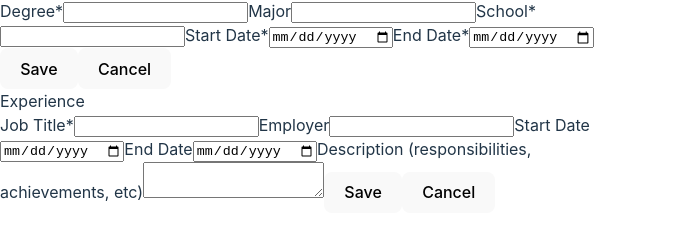
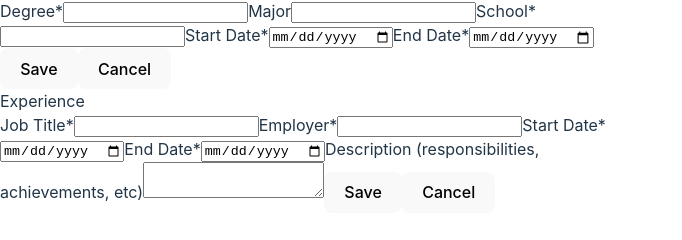
Before and after one commit to otomdee/CV-app, a React (Vite) app: page / in a window 1280 px wide. Shown: the part 354-594 px from the top of the page, without its empty margins (0-682 px from the left). Built offline with nearby package versions, Linux system fonts and the light colour scheme.

Commit message:
add CV experience form submit

```diff
--- a/src/App.jsx
+++ b/src/App.jsx
@@ -3,13 +3,14 @@ import EditComps from './editComps'
 import './App.css'
 import CVPage from './CVPage'
 import CVEducation from './CVEducation'
+import CVExperience from './CVExperience'
 
 function App() {
 
   //use App state
   const [nameText, setText] = useState(["","",""]);
   const [eduArr, setEduArr] = useState([]);
-
+  const [expArr, setExpArr] = useState([]);
 
   function handleNameChange(event, id) {
 
@@ -19,13 +20,18 @@ function App() {
     setText(newText);
 }
 
-
   function handleEduChange(event, eduObj) {
-
     let newArr = [...eduArr];
     newArr.push(< CVEducation eduObj={eduObj} />)
 
     setEduArr(newArr);
+  }
+
+  function handleExpChange(event, expObj) {
+    let newArr = [...expArr];
+    newArr.push(< CVExperience expObj={expObj} />)
+
+    setExpArr(newArr);
   }
 
   return (
@@ -36,6 +42,7 @@ function App() {
           nameText={nameText}
           handleNameChange={handleNameChange}
           handleEduChange={handleEduChange}
+          handleExpChange={handleExpChange}
           />
         </div>
 
@@ -43,6 +50,7 @@ function App() {
           <CVPage
           nameText={nameText}
           eduArr={eduArr}
+          expArr={expArr}
           />
         </div>
        </div>
--- /dev/null
+++ b/src/CVExperience.jsx
@@ -0,0 +1,18 @@
+export default function CVExperience({expObj}) {
+
+    let startDate = new Date(expObj.startDate);
+    startDate = startDate.toLocaleString('en-US', { month: 'short', year: 'numeric' });
+
+    let endDate = new Date(expObj.endDate);
+    endDate = endDate.toLocaleString('en-US', { month: 'short', year: 'numeric' });
+
+    return (
+        <div>
+            <h1>Professional Experience</h1>
+            <span>{startDate + "-" + endDate}</span>
+            <span>{expObj.jobTitle}</span>
+            <span>{expObj.employer}</span>
+            <span>{expObj.description}</span>
+        </div>
+    )
+}
--- a/src/CVPage.jsx
+++ b/src/CVPage.jsx
@@ -1,4 +1,4 @@
-export default function CVPage({nameText, eduArr}) {
+export default function CVPage({nameText, eduArr, expArr}) {
     return (
         <div className="cvPage">
             <div className="cvName">
@@ -10,6 +10,10 @@ export default function CVPage({nameText, eduArr}) {
             <div className="eduArrs">
                 {eduArr}
             </div>
+
+            <div className="cvExperience">
+                {expArr}
+            </div>
         </div>
     )
 }
--- a/src/EditComps.jsx
+++ b/src/EditComps.jsx
@@ -2,7 +2,7 @@ import Personal from "./Personal"
 import Education from "./Education"
 import Experience from "./Experience"
 
-export default function EditComps({nameText, handleNameChange, handleEduChange}) {
+export default function EditComps({nameText, handleNameChange, handleEduChange, handleExpChange}) {
 
 
     return (
@@ -11,7 +11,7 @@ export default function EditComps({nameText, handleNameChange, handleEduChange})
         nameText={nameText}
         handleNameChange={handleNameChange} />
         <Education handleEduChange={handleEduChange}/>
-        <Experience />
+        <Experience handleExpChange={handleExpChange}/>
         </div>
     )
 }
--- a/src/Education.jsx
+++ b/src/Education.jsx
@@ -49,7 +49,7 @@ export default function Education({handleEduChange}) {
             onChange={(event) => setFormValues({...formValues, endDate: event.target.value})}/>
 
             <button id="educationSubmit" type="submit">Save</button>
-            <button id="educationCancel"onClick={handleCancel}>Cancel</button>
+            <button id="educationCancel" type="button" onClick={handleCancel}>Cancel</button>
         </form>
     )
 }
--- a/src/Experience.jsx
+++ b/src/Experience.jsx
@@ -1,21 +1,55 @@
-export default function Experience() {
+import { useState } from "react";
+
+export default function Experience({handleExpChange}) {
+
+    const [formValues, setFormValues] = useState({jobTitle:"", employer:"", description:"", startDate: "", endDate:""});
+
+    function handleSubmit(event) {
+
+        event.preventDefault();
+        //create expobj
+        let expObj = {...formValues};
+        //call handleEduchange with it
+        handleExpChange(event, expObj);
+
+        setFormValues({jobTitle:"", employer:"", description:"", startDate: "", endDate:""});
+    }
+
+    function handleCancel() {
+        setFormValues({jobTitle:"", employer:"", description:"", startDate: "", endDate:""});
+    }
+
     return (
-        <form id="experienceForm">
+        <form id="experienceForm" onSubmit={handleSubmit}>
             <header>Experience</header>
+
             <label htmlFor="jobTitle">Job Title*</label>
-            <input type="text" id="jobTitle" className="jobTitle"/>
-            <label htmlFor="employer">Employer</label>
-            <input type="text" className="employer" id="employer"/>
-            <label htmlFor="jobStart">Start Date</label>
-            <input type="date" id="jobStart"/>
-            <label htmlFor="jobEnd">End Date</label>
-            <input type="date" id="jobEnd"/>
+            <input type="text" id="jobTitle" className="jobTitle" required
+            value={formValues.jobTitle}
+            onChange={(event) => setFormValues({...formValues, jobTitle: event.target.value})}/>
+
+            <label htmlFor="employer">Employer*</label>
+            <input type="text" className="employer" id="employer" required
+            value={formValues.employer}
+            onChange={(event) => setFormValues({...formValues, employer: event.target.value})}/>
+
+            <label htmlFor="jobStart">Start Date*</label>
+            <input type="date" id="jobStart" required
+            value={formValues.startDate}
+            onChange={(event) => setFormValues({...formValues, startDate: event.target.value})}/>
+
+            <label htmlFor="jobEnd">End Date*</label>
+            <input type="date" id="jobEnd" required
+            value={formValues.endDate}
+            onChange={(event) => setFormValues({...formValues, endDate: event.target.value})}/>
 
             <label htmlFor="jobDescription">Description (responsibilities, achievements, etc)</label>
-            <textarea id="jobDescription"></textarea>
+            <textarea id="jobDescription"
+            value={formValues.description}
+            onChange={(event) => setFormValues({...formValues, description: event.target.value})}></textarea>
 
             <button id="jobSubmit" type="submit">Save</button>
-            <button id="jobCancel">Cancel</button>
+            <button id="jobCancel" type="button" onClick={handleCancel}>Cancel</button>
         </form>
     )
 }
--- a/src/Personal.jsx
+++ b/src/Personal.jsx
@@ -1,5 +1,4 @@
 export default function Personal({nameText, handleNameChange}) {
-
 
     return (
         <div>
```
